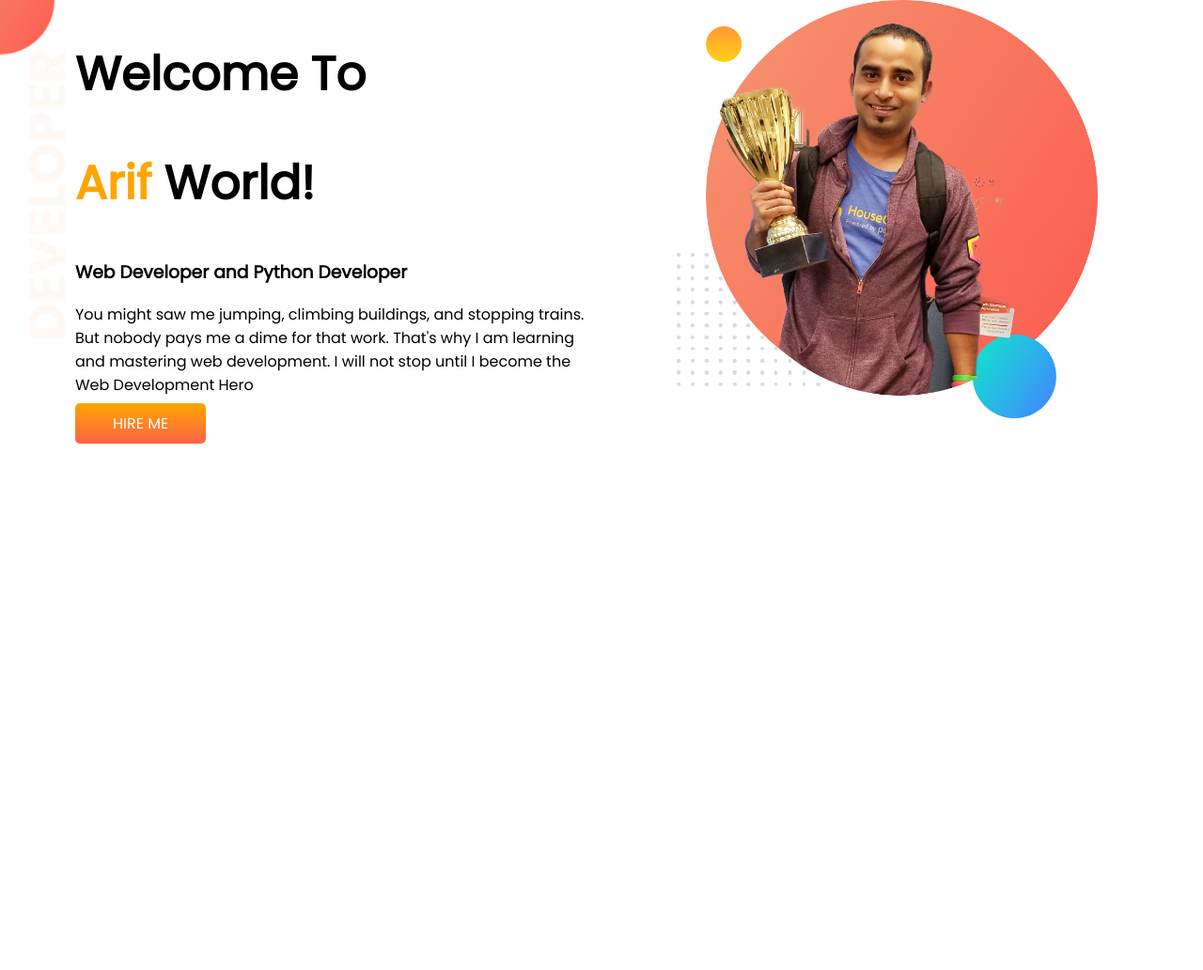
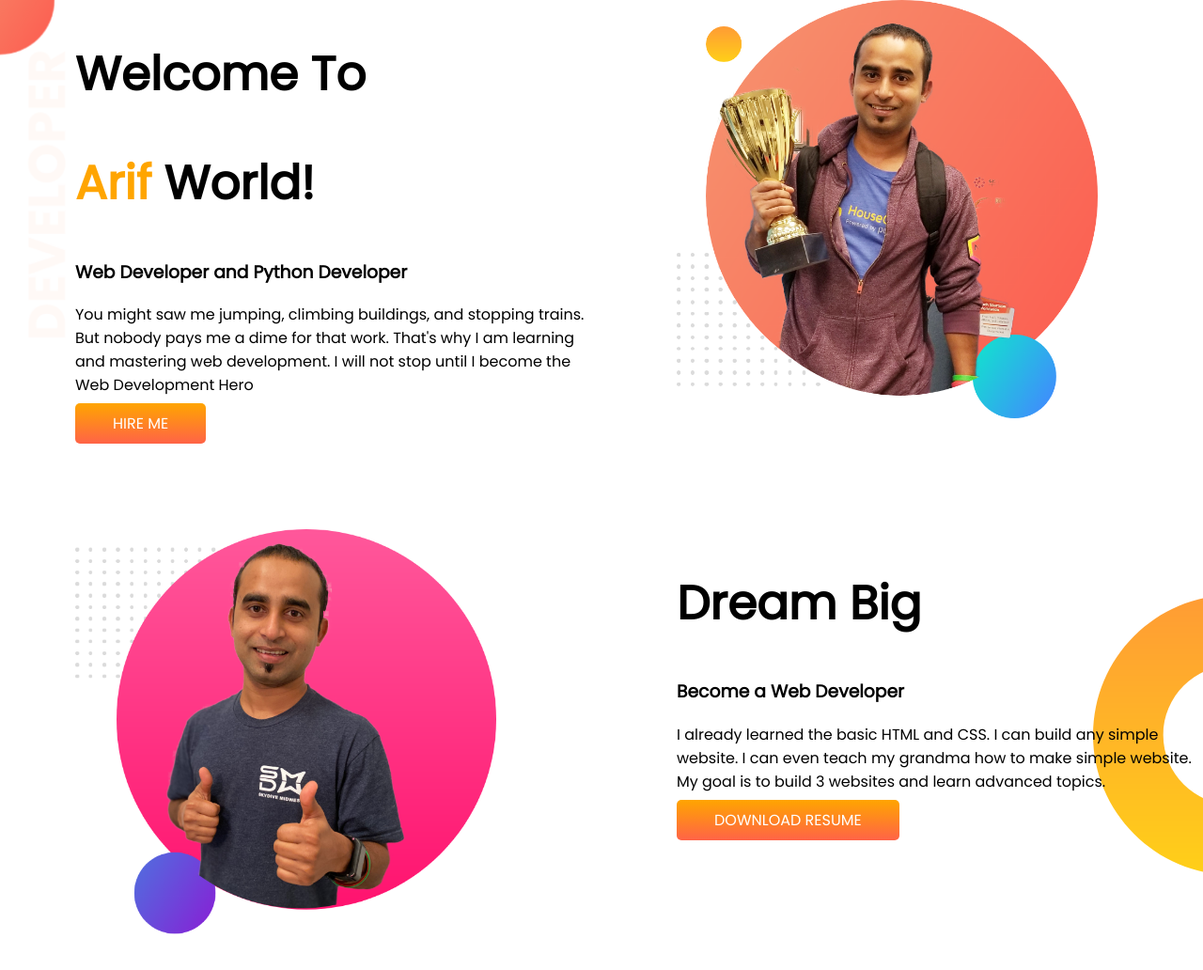
Before and after one commit to arifibnenam/developer-portfolio, a plain HTML site: page index.html in a window 1280 px wide. Shown: the whole page at 94% size. Before the commit the page ends 800 px from the top, so only its background shows below. Drawn offline with Linux system fonts and the light colour scheme.

Commit message:
dream added

```diff
--- a/index.html
+++ b/index.html
@@ -27,6 +27,18 @@
             <img src="images/jhankar.png" alt="my picture">
         </div>
     </section>
+    <section class="dream-big">
+        <div class="half-width">
+            <img src="images/jhankar2.png" alt="my picture">
+        </div>
+        <div class="half-width">
+            <h1>Dream Big</h1>
+            <h3>Become a Web Developer</h3>
+            <p>I already learned the basic HTML and CSS. I can build any simple website. I can even teach my grandma how
+                to make simple website. My goal is to build 3 websites and learn advanced topics.</p>
+            <a class="link-button" href="#" target="_blank">DOWNLOAD RESUME</a>
+        </div>
+    </section>
 </body>
 
 </html>
--- a/style.css
+++ b/style.css
@@ -10,6 +10,7 @@ h1{
 }
 section{
     display: flex;
+    margin-bottom: 100px;
 }
 .half-width{
     width: 50%;
@@ -30,3 +31,8 @@ section{
     background-image: url(images/top-banner.png);
     background-repeat: no-repeat;
 }
+.dream-big{
+    background-image: url(images/dream-bg.png);
+    background-repeat: no-repeat;
+    background-position: right;
+}
```
